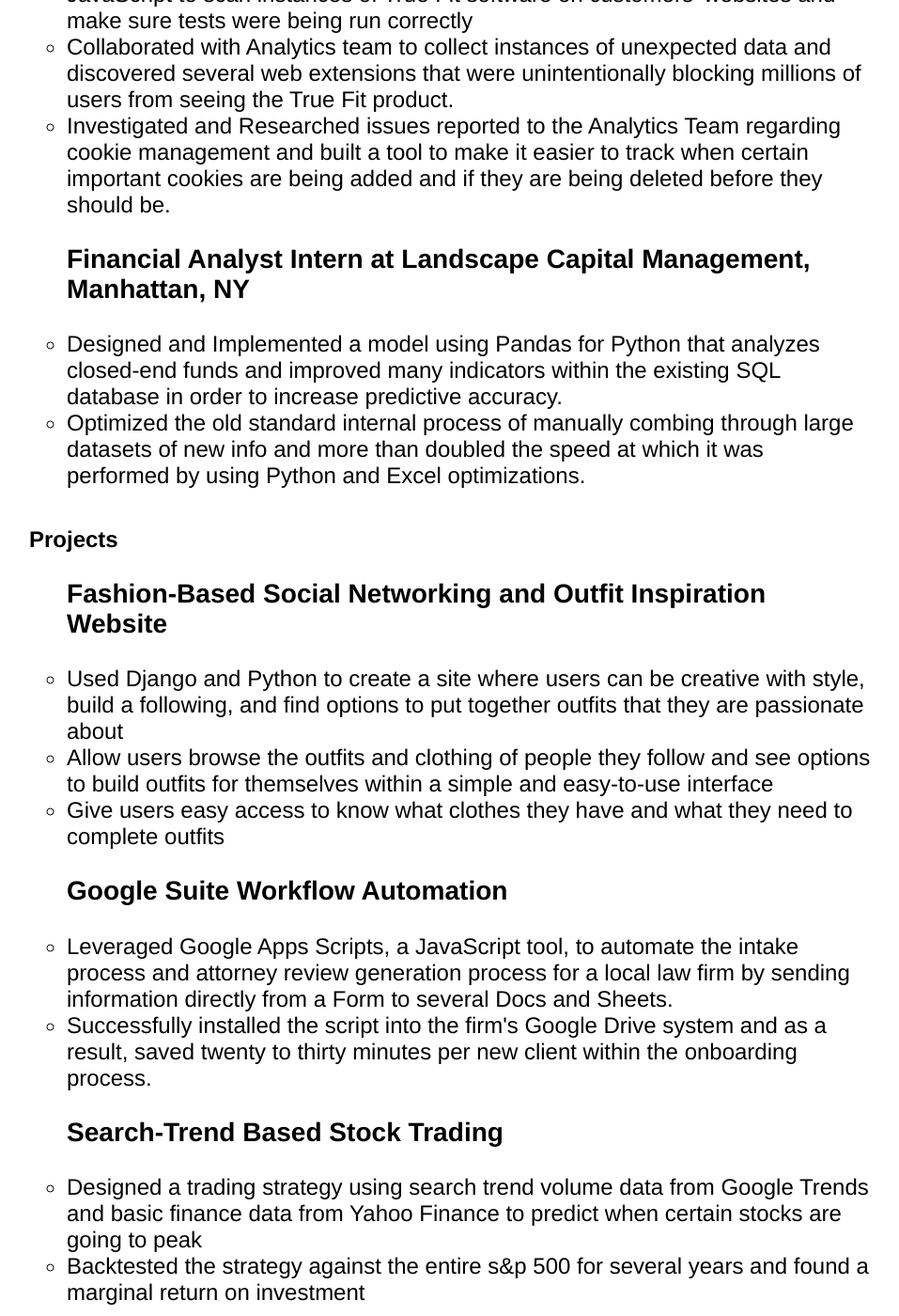
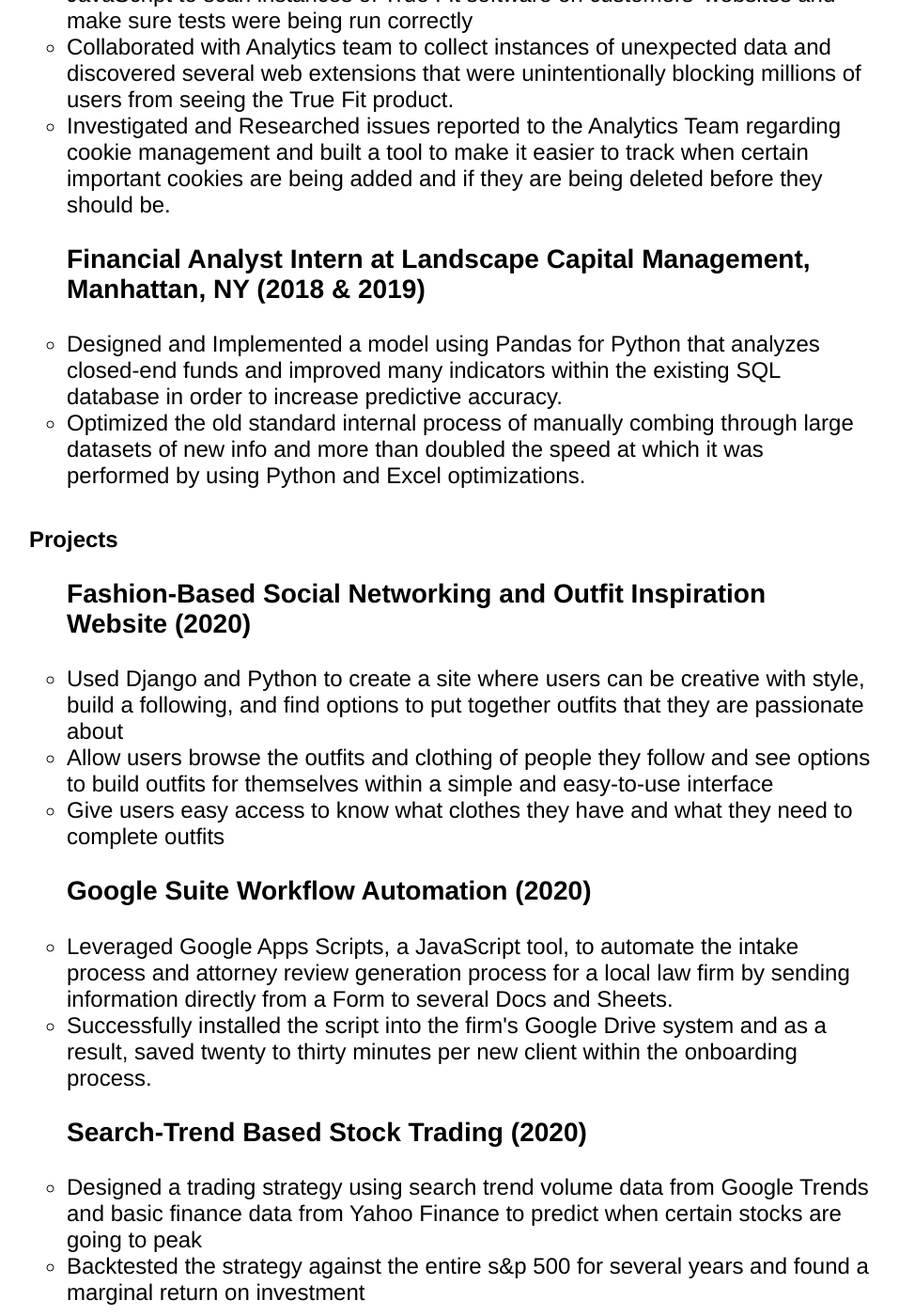
Before and after one commit to MaxSanchez1/maxsanchez1.github.io, a Jekyll site: the page built from index.html, in a window 1280 px wide and 1400 px high, scrolled down 829 px. Shown: the whole window at 94% size, without its empty margins (161-1118 px from the left). Built offline with Jekyll 4.4.1, drawn with Linux system fonts in a browser that asks for light colours; some of the changed text lies outside the part shown.

Commit message:
Update index.html
add dates

```diff
--- a/index.html
+++ b/index.html
@@ -14,11 +14,11 @@
 <div class="content">
 	<h2>Experience</h2>
 	<ul class="posts">
-		<h3>Data Analytics Co-Op at True Fit, Boston MA</h3>
+		<h3>Data Analytics Co-Op at True Fit, Boston MA (2020)</h3>
 		<li>Created an automated internal tool using Python, Selenium, Webdriver, and JavaScript to scan instances of True Fit software on customers' websites and make sure tests were being run correctly</li>
 		<li>Collaborated with Analytics team to collect instances of unexpected data and discovered several web extensions that were unintentionally blocking millions of users from seeing the True Fit product.</li>
 		<li>Investigated and Researched issues reported to the Analytics Team regarding cookie management and built a tool to make it easier to track when certain important cookies are being added and if they are being deleted before they should be.
-		<h3>Financial Analyst Intern at Landscape Capital Management, Manhattan, NY</h3>
+		<h3>Financial Analyst Intern at Landscape Capital Management, Manhattan, NY (2018 & 2019)</h3>
 		<li>Designed and Implemented a model using Pandas for Python that analyzes closed-end funds and improved many indicators within the existing SQL database in order to increase predictive accuracy.</li>
 		<li>Optimized the old standard internal process of manually combing through large datasets of new info and more than doubled the speed at which it was performed by using Python and Excel optimizations.</li>
 	</ul>
@@ -27,14 +27,14 @@
 <div class="content">
 	<h2>Projects</h2>
 	<ul class="posts">
-		<h3>Fashion-Based Social Networking and Outfit Inspiration Website</h3>
+		<h3>Fashion-Based Social Networking and Outfit Inspiration Website (2020)</h3>
 		<li>Used Django and Python to create a site where users can be creative with style, build a following, and find options to put together outfits that they are passionate about</li>
 		<li>Allow users browse the outfits and clothing of people they follow and see options to build outfits for themselves within a simple and easy-to-use interface</li>
 		<li>Give users easy access to know what clothes they have and what they need to complete outfits</li>
-		<h3>Google Suite Workflow Automation</h3>
+		<h3>Google Suite Workflow Automation (2020)</h3>
 		<li>Leveraged Google Apps Scripts, a JavaScript tool, to automate the intake process and attorney review generation process for a local law firm by sending information directly from a Form to several Docs and Sheets.</li>
 		<li>Successfully installed the script into the firm's Google Drive system and as a result, saved twenty to thirty minutes per new client within the onboarding process.</li>
-		<h3>Search-Trend Based Stock Trading</h3>
+		<h3>Search-Trend Based Stock Trading (2020)</h3>
 		<li>Designed a trading strategy using search trend volume data from Google Trends and basic finance data from Yahoo Finance to predict when certain stocks are going to peak</li>
 		<li>Backtested the strategy against the entire s&p 500 for several years and found a marginal return on investment</li>
 	</ul>
```
